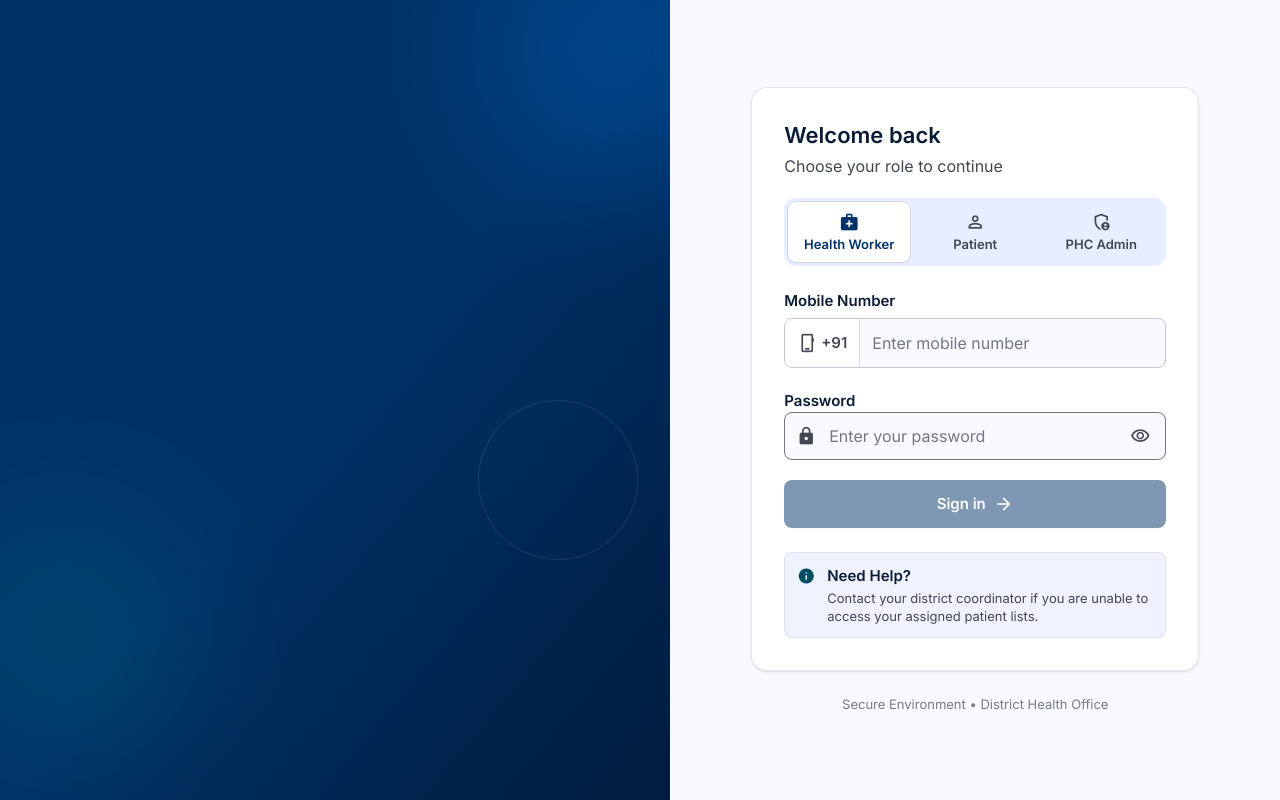
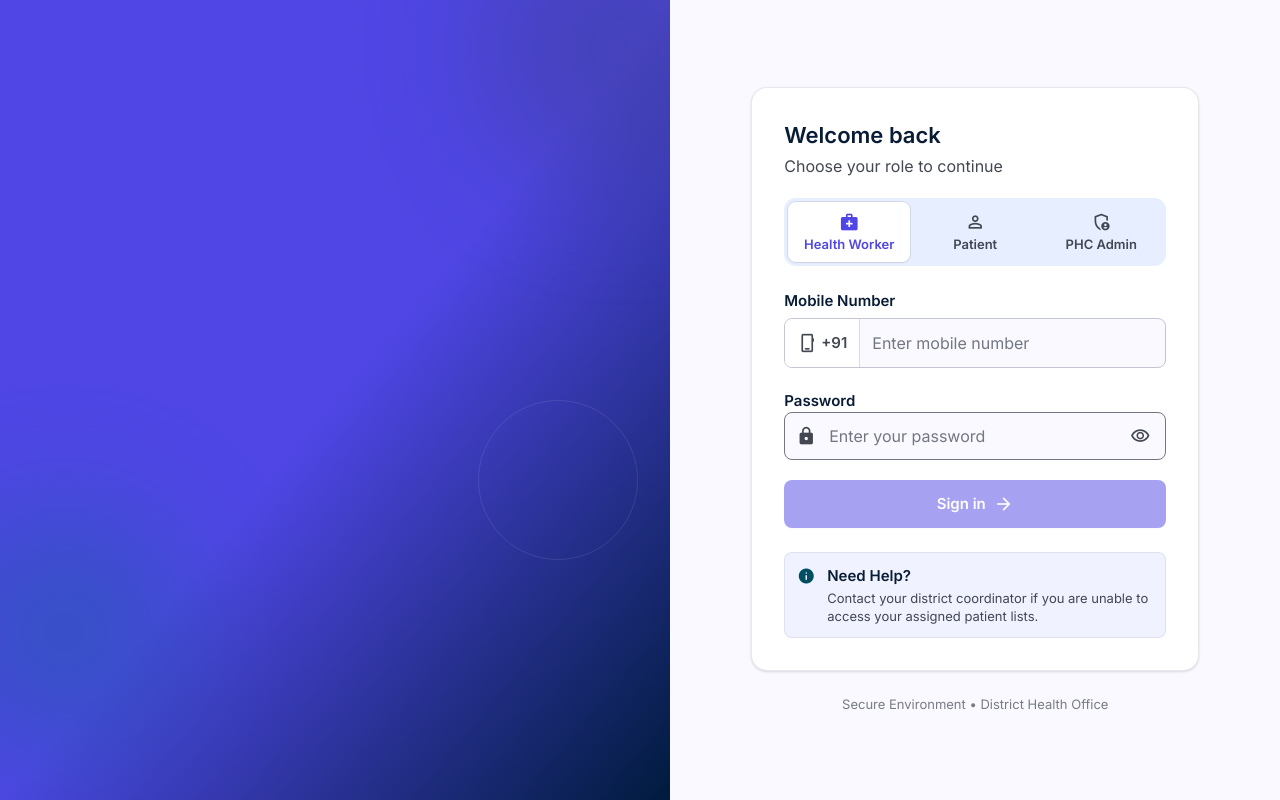
Before and after one commit to ShreyashBagade358/Asha-sathi, a React (Vite) app in the folder apps/web-dashboard/: page /login in a window 1280 px wide. Built offline with nearby package versions, Linux system fonts and the light colour scheme; no server answers.

Commit message:
feat: apply Indigo+Deep Indigo sidebar and primary colors

```diff
--- a/apps/web-dashboard/src/components/layout/AdminLayout.tsx
+++ b/apps/web-dashboard/src/components/layout/AdminLayout.tsx
@@ -35,13 +35,13 @@ const NAV_SECTIONS: Record<string, NavSection[]> = {
       titleKey: 'nav.work',
       items: [
         { labelKey: 'nav.ashaHome', path: '/asha/home', icon: 'dashboard', end: true, bottomNav: true },
-        { labelKey: 'nav.ashaTasks', path: '/asha/tasks', icon: 'activity', badge: 2, bottomNav: true },
+        { labelKey: 'nav.ashaTasks', path: '/asha/tasks', icon: 'activity', bottomNav: true },
       ],
     },
     {
       titleKey: 'nav.care',
       items: [
-        { labelKey: 'nav.ashaHouseholds', path: '/asha/households', icon: 'box', badge: 2, bottomNav: true },
+        { labelKey: 'nav.ashaHouseholds', path: '/asha/households', icon: 'box', bottomNav: true },
         { labelKey: 'nav.healthSurvey', path: '/asha/health-survey', icon: 'edit', bottomNav: false },
         { labelKey: 'nav.pregnancyTracking', path: '/asha/pregnancy', icon: 'heart', bottomNav: false },
         { labelKey: 'nav.childHealth', path: '/asha/child-health', icon: 'heart', bottomNav: false },
@@ -57,8 +57,8 @@ const NAV_SECTIONS: Record<string, NavSection[]> = {
     {
       titleKey: 'nav.data',
       items: [
-        { labelKey: 'nav.ashaSync', path: '/asha/sync', icon: 'refresh', badge: 12, badgeTone: 'danger', bottomNav: true },
-        { labelKey: 'nav.notifications', path: '/asha/notifications', icon: 'bell', badge: 3, bottomNav: false },
+        { labelKey: 'nav.ashaSync', path: '/asha/sync', icon: 'refresh', bottomNav: true },
+        { labelKey: 'nav.notifications', path: '/asha/notifications', icon: 'bell', bottomNav: false },
         { labelKey: 'nav.profile', path: '/asha/profile', icon: 'settings', bottomNav: false },
       ],
     },
@@ -74,24 +74,35 @@ const NAV_SECTIONS: Record<string, NavSection[]> = {
       ],
     },
     {
+      titleKey: 'nav.care',
+      items: [
+        { labelKey: 'nav.followUps', path: '/phc/follow-ups', icon: 'checkCircle' },
+        { labelKey: 'nav.healthCheckup', path: '/phc/health-checkups/new', icon: 'activity' },
+      ],
+    },
+    {
       titleKey: 'nav.oversight',
       items: [
-        { labelKey: 'nav.reports', path: '/phc/reports', icon: 'fileText' },
-        { labelKey: 'nav.analytics', path: '/phc/analytics', icon: 'barChart' },
         { labelKey: 'nav.riskAnalysis', path: '/phc/risk-analysis', icon: 'shield' },
-        { labelKey: 'nav.phcComparison', path: '/district/phc-comparison', icon: 'barChart' },
-        { labelKey: 'nav.districtComparison', path: '/state/district-comparison', icon: 'barChart' },
+        { labelKey: 'nav.phcComparison', path: '/phc/phc-comparison', icon: 'barChart' },
+        { labelKey: 'nav.districtComparison', path: '/phc/district-comparison', icon: 'barChart' },
       ],
     },
     {
       titleKey: 'nav.administration',
       items: [
-        { labelKey: 'nav.resourceAllocation', path: '/district/resources', icon: 'box' },
-        { labelKey: 'nav.policyConfig', path: '/state/policy-config', icon: 'fileText' },
-        { labelKey: 'nav.auditLogs', path: '/phc/audit-logs', icon: 'shield' },
-        { labelKey: 'nav.userManagement', path: '/super/users', icon: 'users' },
-        { labelKey: 'nav.systemConfig', path: '/super/system-config', icon: 'settings' },
-        { labelKey: 'nav.deployment', path: '/super/deployment', icon: 'server' },
+        { labelKey: 'nav.districtDashboard', path: '/phc/district-dashboard', icon: 'dashboard' },
+        { labelKey: 'nav.stateDashboard', path: '/phc/state-dashboard', icon: 'dashboard' },
+        { labelKey: 'nav.resourceAllocation', path: '/phc/resources', icon: 'box' },
+        { labelKey: 'nav.userManagement', path: '/phc/users', icon: 'users' },
+        { labelKey: 'nav.deployment', path: '/phc/deployment', icon: 'server' },
+      ],
+    },
+    {
+      titleKey: 'nav.data',
+      items: [
+        { labelKey: 'nav.notifications', path: '/phc/notifications', icon: 'bell' },
+        { labelKey: 'nav.settings', path: '/phc/settings', icon: 'settings' },
       ],
     },
   ],
@@ -102,6 +113,7 @@ const NAV_SECTIONS: Record<string, NavSection[]> = {
         { labelKey: 'nav.patientHome', path: '/patient/dashboard', icon: 'dashboard', end: true, bottomNav: true },
         { labelKey: 'nav.patientProfile', path: '/patient/health-profile', icon: 'heart', bottomNav: true },
         { labelKey: 'nav.patientRecords', path: '/patient/records', icon: 'fileText', bottomNav: true },
+        { labelKey: 'nav.patientFamily', path: '/patient/family', icon: 'users', bottomNav: false },
       ],
     },
     {
@@ -115,7 +127,7 @@ const NAV_SECTIONS: Record<string, NavSection[]> = {
     {
       titleKey: 'nav.data',
       items: [
-        { labelKey: 'nav.patientNotifications', path: '/patient/notifications', icon: 'bell', badge: 3, bottomNav: false },
+        { labelKey: 'nav.patientNotifications', path: '/patient/notifications', icon: 'bell', bottomNav: false },
         { labelKey: 'nav.patientSettings', path: '/patient/profile', icon: 'settings', bottomNav: true },
       ],
     },
@@ -181,6 +193,10 @@ function getBreadcrumbDefs(pathname: string): BreadcrumbDef[] | null {
   }
   if (pathname === '/patient/records') {
     return [{ labelKey: 'nav.patientHome', to: '/patient/dashboard' }, { labelKey: 'nav.patientRecords' }]
+  }
+
+  if (pathname === '/patient/family') {
+    return [{ labelKey: 'nav.patientHome', to: '/patient/dashboard' }, { labelKey: 'nav.patientFamily' }]
   }
   if (pathname === '/patient/vaccination') {
     return [{ labelKey: 'nav.patientHome', to: '/patient/dashboard' }, { labelKey: 'nav.patientVaccination' }]
@@ -266,7 +282,7 @@ export function AdminLayout() {
         sections={sections}
         userName={user?.fullName ?? ''}
         userRole={user?.role ?? 'asha'}
-        subtitle={user?.role === 'patient' ? 'Patient App' : 'ASHA Worker App'}
+        subtitle={user?.role === 'patient' ? 'Patient App' : user?.role === 'admin' ? 'Admin Portal' : 'ASHA Worker App'}
         village={user?.villages?.[0] ?? ''}
         online={online}
         onOpenProfile={() => setProfileOpen(true)}
@@ -326,7 +342,7 @@ function Sidebar({
   const initials = userName.charAt(0).toUpperCase() || '?'
 
   const content = (
-    <div className="flex h-full flex-col bg-primary text-on-primary">
+    <div className="flex h-full flex-col bg-sidebar text-on-primary">
       <div className={`flex items-center gap-3 py-3 ${collapsed ? 'justify-center px-2' : 'px-5'}`}>
         <div className="flex h-10 w-10 shrink-0 items-center justify-center rounded-lg bg-secondary-container text-on-secondary-container">
           <Icon name="heart" size={22} />
@@ -342,7 +358,7 @@ function Sidebar({
               onClick={toggleSidebarCollapsed}
               aria-label={t('nav.collapse')}
               title={t('nav.collapse')}
-              className="ml-auto hidden h-9 w-9 shrink-0 items-center justify-center rounded-lg text-primary-fixed-dim transition-colors hover:bg-primary/40 hover:text-white lg:flex"
+              className="ml-auto hidden h-9 w-9 shrink-0 items-center justify-center rounded-lg text-primary-fixed-dim transition-colors hover:bg-white/10 hover:text-white lg:flex"
             >
               <Icon name="chevronLeft" size={18} />
             </button>
@@ -353,7 +369,7 @@ function Sidebar({
             onClick={toggleSidebarCollapsed}
             aria-label={t('nav.collapse')}
             title={t('nav.collapse')}
-            className="hidden h-9 w-9 shrink-0 items-center justify-center rounded-lg text-primary-fixed-dim transition-colors hover:bg-primary/40 hover:text-white lg:flex"
+            className="hidden h-9 w-9 shrink-0 items-center justify-center rounded-lg text-primary-fixed-dim transition-colors hover:bg-white/10 hover:text-white lg:flex"
           >
             <Icon name="chevronRight" size={18} />
           </button>
@@ -361,7 +377,7 @@ function Sidebar({
       </div>
 
       {!collapsed && village ? (
-        <div className="mx-4 mb-0 flex items-center gap-1.5 rounded-full bg-primary/40 px-3 py-1 text-label-md text-primary-fixed-dim">
+        <div className="mx-4 mb-0 flex items-center gap-1.5 rounded-full bg-white/10 px-3 py-1 text-label-md text-primary-fixed-dim">
           <Icon name="mapPin" size={14} />
           <span className="truncate">{village}</span>
           <span className={`ml-auto h-2 w-2 shrink-0 rounded-full ${online ? 'bg-secondary-container' : 'bg-error'}`} />
@@ -390,8 +406,8 @@ function Sidebar({
                           collapsed ? 'justify-center px-0' : 'px-3'
                         } ${
                           isActive
-                            ? 'bg-primary/40 font-semibold text-white before:absolute before:left-0 before:top-1/2 before:h-6 before:w-1 before:-translate-y-1/2 before:rounded-r-full before:bg-primary-fixed-dim'
-                            : 'text-on-primary hover:bg-primary/40 hover:text-white'
+                            ? 'bg-primary font-semibold text-white before:absolute before:left-0 before:top-1/2 before:h-6 before:w-1 before:-translate-y-1/2 before:rounded-r-full before:bg-white'
+                            : 'text-on-primary hover:bg-white/10 hover:text-white'
                         }`
                       }
                     >
@@ -399,7 +415,7 @@ function Sidebar({
                         <Icon name={item.icon} size={20} />
                         {collapsed && item.badge ? (
                           <span
-                            className={`absolute -right-1.5 -top-1.5 h-2.5 w-2.5 rounded-full border-2 border-primary ${
+                            className={`absolute -right-1.5 -top-1.5 h-2.5 w-2.5 rounded-full border-2 border-sidebar ${
                               item.badgeTone === 'danger' ? 'bg-error' : 'bg-secondary-container'
                             }`}
                           />
@@ -410,7 +426,7 @@ function Sidebar({
                           <span className="min-w-0 flex-1 truncate">{label}</span>
                           {item.badge ? (
                             <span
-                              className={`shrink-0 rounded-full px-2 py-0.5 text-[11px] font-bold leading-4 ${
+                              className={`shrink-0 rounded-full px-2 py-0.5 text-label-sm font-bold leading-4 ${
                                 item.badgeTone === 'danger'
                                   ? 'bg-error text-on-error'
                                   : 'bg-on-primary/15 text-white'
@@ -451,7 +467,7 @@ function Sidebar({
                   onClick={onOpenProfile}
                   aria-label={t('nav.myProfile')}
                   title={t('nav.myProfile')}
-                  className="flex h-9 w-9 items-center justify-center rounded-full text-primary-fixed-dim transition-colors hover:bg-primary/40 hover:text-white"
+                  className="flex h-9 w-9 items-center justify-center rounded-full text-primary-fixed-dim transition-colors hover:bg-white/10 hover:text-white"
                 >
                   <Icon name="eye" size={18} />
                 </button>
@@ -473,7 +489,7 @@ function Sidebar({
                 onClick={onOpenProfile}
                 aria-label={t('nav.myProfile')}
                 title={t('nav.myProfile')}
-                className="flex h-9 w-9 items-center justify-center rounded-full text-primary-fixed-dim transition-colors hover:bg-primary/40 hover:text-white"
+                className="flex h-9 w-9 items-center justify-center rounded-full text-primary-fixed-dim transition-colors hover:bg-white/10 hover:text-white"
               >
                 <Icon name="eye" size={18} />
               </button>
@@ -640,7 +656,7 @@ function TopAppBar({
             className={HEADER_ICON_BUTTON}
           >
             <Icon name="bell" size={22} />
-            <span className="absolute right-1 top-1 flex h-4 min-w-4 items-center justify-center rounded-full bg-error px-1 text-[10px] font-bold leading-4 text-on-error ring-2 ring-surface-container-lowest">
+            <span className="absolute right-1 top-1 flex h-4 min-w-4 items-center justify-center rounded-full bg-error px-1 text-label-sm font-bold leading-4 text-on-error ring-2 ring-surface-container-lowest">
               {unreadCount}
             </span>
           </button>
@@ -756,7 +772,7 @@ function MobileBottomNav({ sections }: { sections: NavSection[] }) {
               />
             ) : null}
           </span>
-          <span className="font-caption text-[11px] font-semibold">{t(item.labelKey)}</span>
+          <span className="font-caption text-label-sm font-semibold">{t(item.labelKey)}</span>
         </NavLink>
       ))}
     </nav>
--- a/apps/web-dashboard/tailwind.config.js
+++ b/apps/web-dashboard/tailwind.config.js
@@ -4,12 +4,13 @@ export default {
   theme: {
     extend: {
       colors: {
-        primary: '#003267',
-        'primary-container': '#005eb8',
+        sidebar: '#242B65',
+        primary: '#4F46E5',
+        'primary-container': '#383E7D',
         'on-primary': '#ffffff',
-        'on-primary-container': '#c8daff',
-        'primary-fixed': '#d6e3ff',
-        'primary-fixed-dim': '#a9c7ff',
+        'on-primary-container': '#E0E7FF',
+        'primary-fixed': '#E0E7FF',
+        'primary-fixed-dim': '#A5B4FC',
         'on-primary-fixed': '#001b3d',
         'on-primary-fixed-variant': '#00468c',
         secondary: '#006e28',
```
